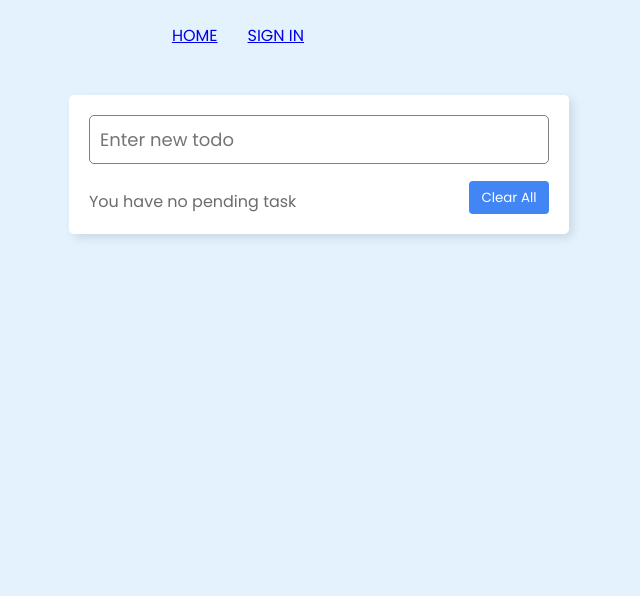
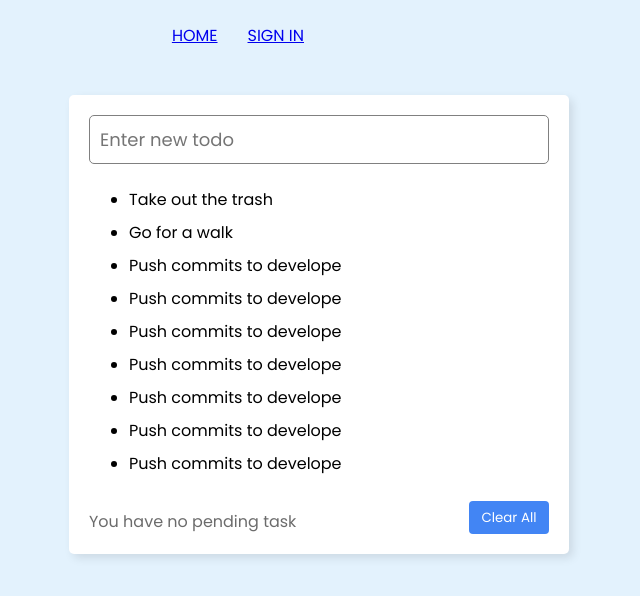
Before and after one commit to HDarius90/todo-app, a React (Create React App) app: page / in a window 1280 px wide. Shown: the top 596 px of the page, without its empty margins (321-961 px from the left). Built offline with nearby package versions, Linux system fonts and the light colour scheme.

Commit message:
creating task-list component and add tasks state

```diff
--- a/src/components/notebook/notebook.component.tsx
+++ b/src/components/notebook/notebook.component.tsx
@@ -1,3 +1,4 @@
+import { useState } from 'react';
 import Button, { BUTTON_TYPE_CLASSES } from '../button/button.component';
 import TaskForm from '../task-form/task-form.componenet';
 import {
@@ -5,12 +6,36 @@ import {
   NotebookFooter,
   TaskCounter,
 } from './notebook.styles';
+import TaskList from '../task-list/task-list.component';
+
+export interface Task {
+  id: number;
+  text: string;
+  completed: boolean;
+}
 
 const Notebook = () => {
+  const [tasks, setTasks] = useState<Task[]>([
+    { id: 1, text: 'Take out the trash', completed: false },
+    { id: 2, text: 'Go for a walk', completed: false },
+    { id: 3, text: 'Push commits to develope', completed: true },
+    { id: 4, text: 'Push commits to develope', completed: true },
+    { id: 5, text: 'Push commits to develope', completed: true },
+    { id: 6, text: 'Push commits to develope', completed: true },
+    { id: 7, text: 'Push commits to develope', completed: true },
+    { id: 8, text: 'Push commits to develope', completed: true },
+    { id: 9, text: 'Push commits to develope', completed: true },
+    { id: 10, text: 'Push commits to develope', completed: true },
+    { id: 11, text: 'Push commits to develope', completed: true },
+    { id: 12, text: 'Push commits to develope', completed: true },
+    { id: 13, text: 'Push commits to develope', completed: true },
+    { id: 14, text: 'Push commits to develope', completed: true },
+  ]);
+
   return (
     <NotebookContainer>
       <TaskForm />
-      {/* <TaskList /> */}
+      <TaskList tasks={tasks} />
       <NotebookFooter>
         <TaskCounter>You have no pending task</TaskCounter>
         <Button buttonType={BUTTON_TYPE_CLASSES.clear}>Clear All</Button>
--- /dev/null
+++ b/src/components/task-list/task-list.component.tsx
@@ -0,0 +1,19 @@
+import { FC } from 'react';
+import { Task } from '../notebook/notebook.component';
+import { TaskListContainer } from './task-list.styles';
+
+type TaskListProps = {
+  tasks: Task[];
+};
+
+const TaskList: FC<TaskListProps> = ({ tasks }) => {
+  return (
+    <TaskListContainer>
+      {tasks.map((task) => (
+        <li key={task.id}>{task.text}</li>
+      ))}
+    </TaskListContainer>
+  );
+};
+
+export default TaskList;
--- /dev/null
+++ b/src/components/task-list/task-list.styles.tsx
@@ -0,0 +1,9 @@
+import styled from 'styled-components';
+
+export const TaskListContainer = styled.ul`
+  max-height: 18rem;
+  overflow-y: auto;
+  display: flex;
+  flex-direction: column;
+  gap: 0.5rem;
+`;
```
